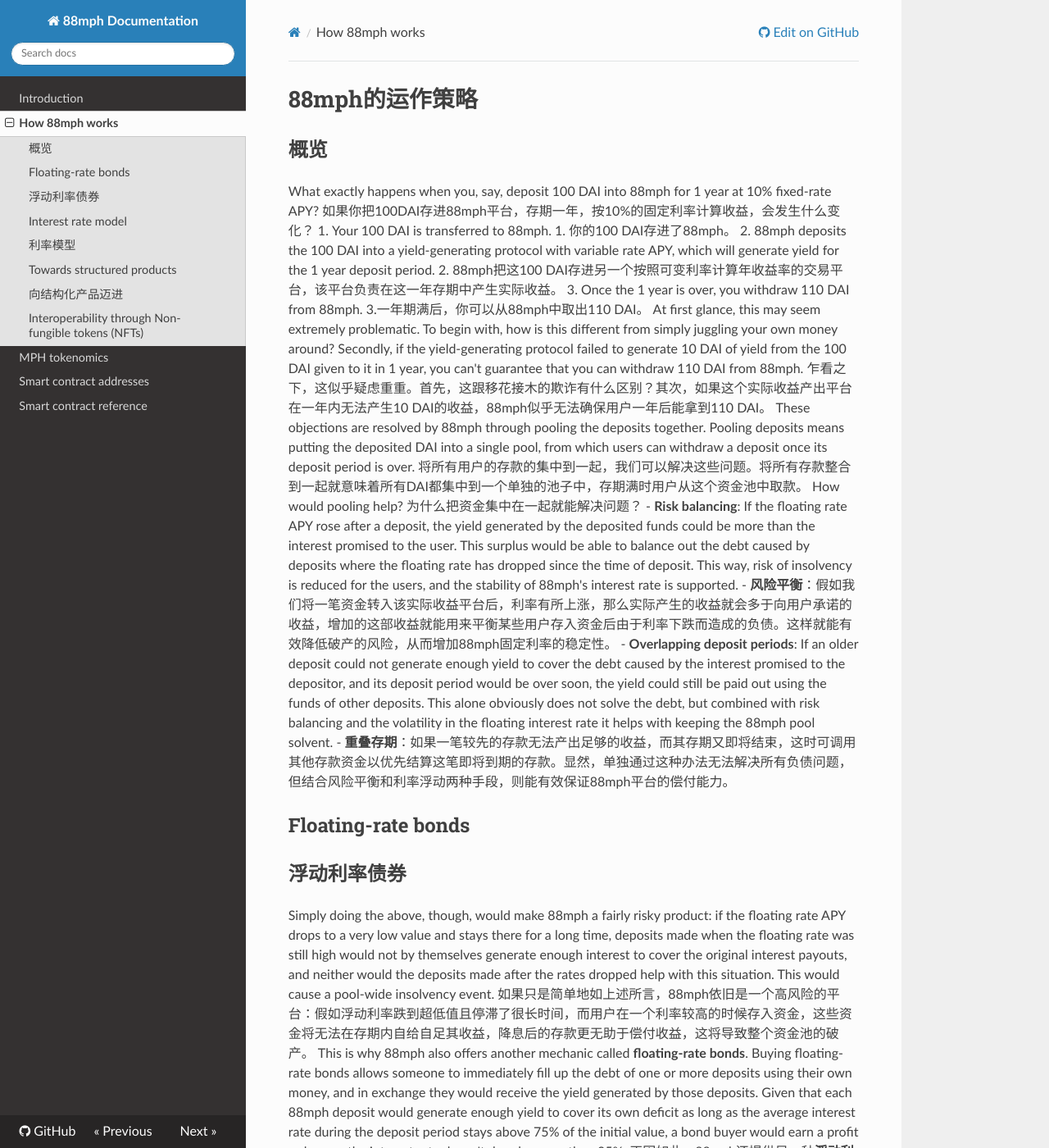
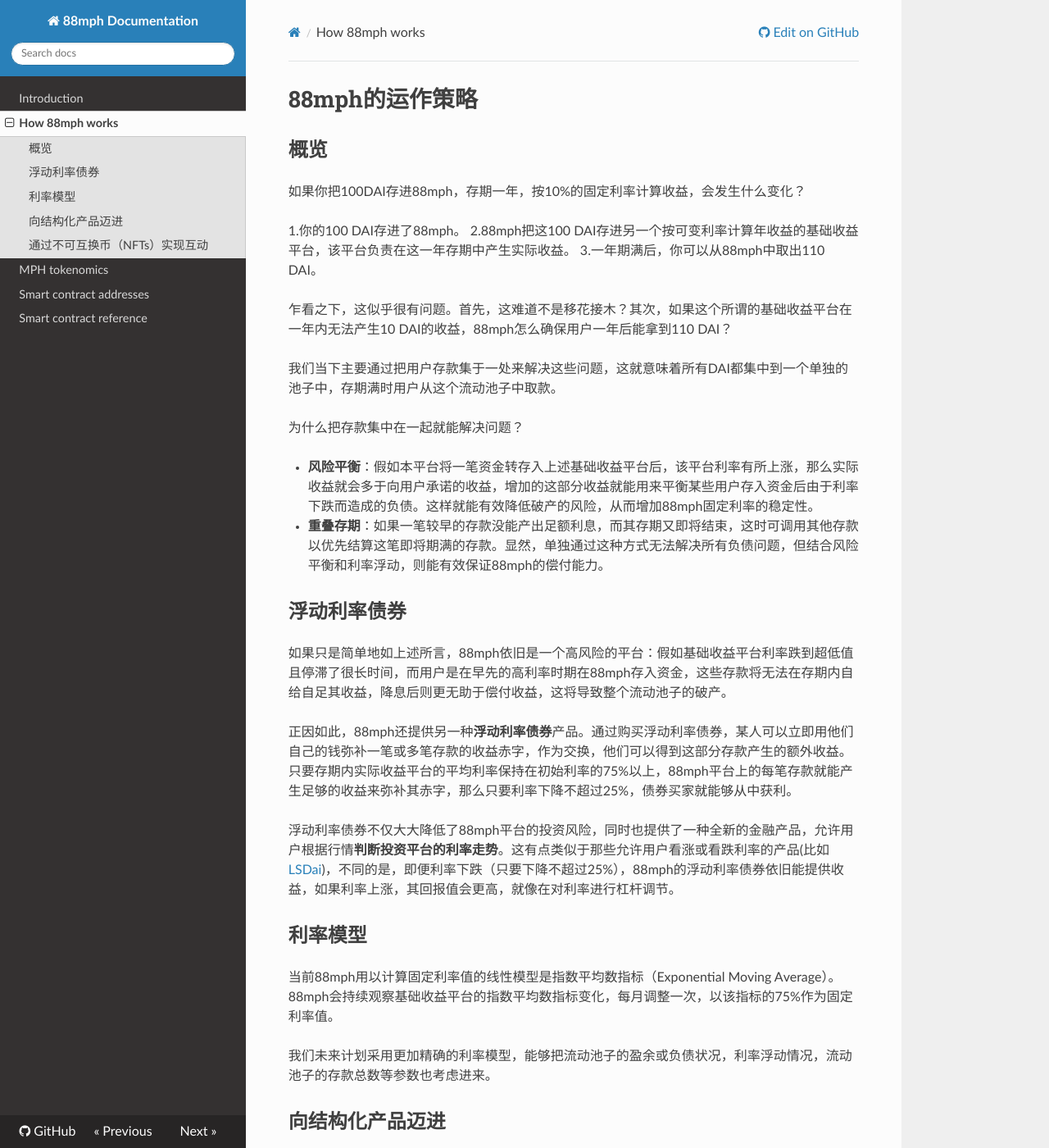
Before and after one commit to 88mphapp/docs, an MkDocs documentation site: the page built from docs/howitworks.md, in a window 1280 px wide and 1400 px high. Shown: the whole window at 82% size. Built offline with MkDocs 1.6.1, drawn with Linux system fonts in a browser that asks for light colours; nearby versions of some CDN libraries; some of the changed text lies outside the part shown.

Commit message:
Update howitworks.md

```diff
--- a/docs/howitworks.md
+++ b/docs/howitworks.md
@@ -1,54 +1,50 @@
 # 88mph的运作策略
+
 ## 概览
-What exactly happens when you, say, deposit 100 DAI into 88mph for 1 year at 10% fixed-rate APY?
-如果你把100DAI存进88mph平台，存期一年，按10%的固定利率计算收益，会发生什么变化？
-1. Your 100 DAI is transferred to 88mph.
-1. 你的100 DAI存进了88mph。
-2. 88mph deposits the 100 DAI into a yield-generating protocol with variable rate APY, which will generate yield for the 1 year deposit period.
-2. 88mph把这100 DAI存进另一个按照可变利率计算年收益率的交易平台，该平台负责在这一年存期中产生实际收益。
-3. Once the 1 year is over, you withdraw 110 DAI from 88mph.
+
+如果你把100DAI存进88mph，存期一年，按10%的固定利率计算收益，会发生什么变化？
+
+1.你的100 DAI存进了88mph。
+2.88mph把这100 DAI存进另一个按可变利率计算年收益的基础收益平台，该平台负责在这一年存期中产生实际收益。
 3.一年期满后，你可以从88mph中取出110 DAI。
-At first glance, this may seem extremely problematic. To begin with, how is this different from simply juggling your own money around? Secondly, if the yield-generating protocol failed to generate 10 DAI of yield from the 100 DAI given to it in 1 year, you can't guarantee that you can withdraw 110 DAI from 88mph.
-乍看之下，这似乎疑虑重重。首先，这跟移花接木的欺诈有什么区别？其次，如果这个实际收益产出平台在一年内无法产生10 DAI的收益，88mph似乎无法确保用户一年后能拿到110 DAI。
-These objections are resolved by 88mph through pooling the deposits together. Pooling deposits means putting the deposited DAI into a single pool, from which users can withdraw a deposit once its deposit period is over.
-将所有用户的存款的集中到一起，我们可以解决这些问题。将所有存款整合到一起就意味着所有DAI都集中到一个单独的池子中，存期满时用户从这个资金池中取款。
-How would pooling help?
-为什么把资金集中在一起就能解决问题？
-- **Risk balancing**: If the floating rate APY rose after a deposit, the yield generated by the deposited funds could be more than the interest promised to the user. This surplus would be able to balance out the debt caused by deposits where the floating rate has dropped since the time of deposit. This way, risk of insolvency is reduced for the users, and the stability of 88mph's interest rate is supported.
-- **风险平衡**：假如我们将一笔资金转入该实际收益平台后，利率有所上涨，那么实际产生的收益就会多于向用户承诺的收益，增加的这部收益就能用来平衡某些用户存入资金后由于利率下跌而造成的负债。这样就能有效降低破产的风险，从而增加88mph固定利率的稳定性。
-- **Overlapping deposit periods**: If an older deposit could not generate enough yield to cover the debt caused by the interest promised to the depositor, and its deposit period would be over soon, the yield could still be paid out using the funds of other deposits. This alone obviously does not solve the debt, but combined with risk balancing and the volatility in the floating interest rate it helps with keeping the 88mph pool solvent.
-- **重叠存期**：如果一笔较先的存款无法产出足够的收益，而其存期又即将结束，这时可调用其他存款资金以优先结算这笔即将到期的存款。显然，单独通过这种办法无法解决所有负债问题，但结合风险平衡和利率浮动两种手段，则能有效保证88mph平台的偿付能力。
-## Floating-rate bonds
+
+乍看之下，这似乎很有问题。首先，这难道不是移花接木？其次，如果这个所谓的基础收益平台在一年内无法产生10 DAI的收益，88mph怎么确保用户一年后能拿到110 DAI？
+
+我们当下主要通过把用户存款集于一处来解决这些问题，这就意味着所有DAI都集中到一个单独的池子中，存期满时用户从这个流动池子中取款。
+
+为什么把存款集中在一起就能解决问题？
+
+- **风险平衡**：假如本平台将一笔资金转存入上述基础收益平台后，该平台利率有所上涨，那么实际收益就会多于向用户承诺的收益，增加的这部分收益就能用来平衡某些用户存入资金后由于利率下跌而造成的负债。这样就能有效降低破产的风险，从而增加88mph固定利率的稳定性。
+- **重叠存期**：如果一笔较早的存款没能产出足额利息，而其存期又即将结束，这时可调用其他存款以优先结算这笔即将期满的存款。显然，单独通过这种方式无法解决所有负债问题，但结合风险平衡和利率浮动，则能有效保证88mph的偿付能力。
+
 ## 浮动利率债券
-Simply doing the above, though, would make 88mph a fairly risky product: if the floating rate APY drops to a very low value and stays there for a long time, deposits made when the floating rate was still high would not by themselves generate enough interest to cover the original interest payouts, and neither would the deposits made after the rates dropped help with this situation. This would cause a pool-wide insolvency event.
-如果只是简单地如上述所言，88mph依旧是一个高风险的平台：假如浮动利率跌到超低值且停滞了很长时间，而用户在一个利率较高的时候存入资金，这些资金将无法在存期内自给自足其收益，降息后的存款更无助于偿付收益，这将导致整个资金池的破产。
-This is why 88mph also offers another mechanic called **floating-rate bonds**. Buying floating-rate bonds allows someone to immediately fill up the debt of one or more deposits using their own money, and in exchange they would receive the yield generated by those deposits. Given that each 88mph deposit would generate enough yield to cover its own deficit as long as the average interest rate during the deposit period stays above 75% of the initial value, a bond buyer would earn a profit as long as the interest rate doesn't drop by more than 25%.
-正因如此，88mph还提供另一种**浮动利率债券**机制。通过购买浮动利率债券，某人可以立即用他们自己的钱弥补一笔或多笔存款的收益赤字，作为交换，他们可以得到这部分存款产生的额外收益。只要存期内平均利率保持在初始利率的75%以上，88mph平台上的每笔存款就能产生足够的收益来弥补其赤字，那么只要利率下降不超过25%，债券买家就能够获得利润。
-Not only do floating-rate bonds significantly reduces the risk of depositing into 88mph, it also provides a brand new financial product that allows users to **long the interest rates of lending protocols**. It's similar to some other products that allows people to long and short interest rates ([LSDai](https://lsdai.market/)), except 88mph's floating-rate bonds provides a profit even if the interest rate drops (as long as it doesn't drop by more than 25%), and provides even more profits if the interest rate rises. It's like leverage-longing the interest rate!
-浮动利率债券不仅大大降低了88mph平台的投资风险，同时也提供了一种全新的金融产品，允许用户根据行情**判断投资平台的利率走势**。这有点类似于那些允许用户看涨或看跌利率的平台([LSDai](https://lsdai.market/))，不同的是，即便利率下跌（只要下降不超过25%），88mph的浮动利率债券依旧能提供回报，如果利率上涨，其回报值会更高。这就像是对利率进行杠杆调节。
-## Interest rate model
+
+如果只是简单地如上述所言，88mph依旧是一个高风险的平台：假如基础收益平台利率跌到超低值且停滞了很长时间，而用户是在早先的高利率时期在88mph存入资金，这些存款将无法在存期内自给自足其收益，降息后则更无助于偿付收益，这将导致整个流动池子的破产。
+
+正因如此，88mph还提供另一种**浮动利率债券**产品。通过购买浮动利率债券，某人可以立即用他们自己的钱弥补一笔或多笔存款的收益赤字，作为交换，他们可以得到这部分存款产生的额外收益。只要存期内实际收益平台的平均利率保持在初始利率的75%以上，88mph平台上的每笔存款就能产生足够的收益来弥补其赤字，那么只要利率下降不超过25%，债券买家就能够从中获利。
+
+浮动利率债券不仅大大降低了88mph平台的投资风险，同时也提供了一种全新的金融产品，允许用户根据行情**判断投资平台的利率走势**。这有点类似于那些允许用户看涨或看跌利率的产品(比如[LSDai](https://lsdai.market/))，不同的是，即便利率下跌（只要下降不超过25%），88mph的浮动利率债券依旧能提供收益，如果利率上涨，其回报值会更高，就像在对利率进行杠杆调节。
+
 ## 利率模型
-At the moment, 88mph uses a linear model for determining the fixed interest rate offered to depositors. 88mph keeps track of the Exponential Moving Average (EMA) of the underlying yield protocol's APY over roughly a monthly window, and offers 75% of the EMA as the fixed rate.
-当前88mph平台用以决定固定利率值的线性模型是指数平均数指标（Exponential Moving Average）。平台会跟踪观察基础收益平台的指数平均数指标大约一个月的变化情况，以该指标的75%作为固定利率值。
-We have plans to implement more sophisticated interest rate models in the future that take into account paramters such as the pool surplus/debt, floating-rate volatility, pool total deposit, and so on.
-我们未来计划采用更加精确成熟的利率模型，能够把池盈余/负债状况，浮动利率波动情况，池资金总量等参数也考虑进来。
-## Towards structured products
+
+当前88mph用以计算固定利率值的线性模型是指数平均数指标（Exponential Moving Average）。88mph会持续观察基础收益平台的指数平均数指标变化，每月调整一次，以该指标的75%作为固定利率值。
+
+我们未来计划采用更加精确的利率模型，能够把流动池子的盈余或负债状况，利率浮动情况，流动池子的存款总数等参数也考虑进来。
+
 ## 向结构化产品迈进
-The first line of products offered by 88mph could allow us or another protocol to build structured products on top of our first layer, **guaranteeing the capital** or a significant portion of such to maturity.
-88mph平台的首支产品线允许我们或其他平台在我们的基础上搭建结构化产品网络，**保证资金总量**，对于我们的产品走向成熟来说是很关键的部分。
-We could imagine a mechanism that gives rise to this structure by the combination of a fixed income instrument and the use of derivatives, in this case in particular, an option (eg [hegic.co](https://www.hegic.co)).
-我们可以想象这样一种机制：固定利率收益产品和衍生产品组合共同搭建起这个结构网，在这种情况下，这尤其是一种选择(eg [hegic.co](https://www.hegic.co)).。
-As far as we know, there is nothing like that in DeFi, so it could be a new market segment to explore after stabilizing our first layer of products.
-据我们所知，当下DeFi市场还没有出现这种产品组合，因此这种组合有望占据新的市场份额，在稳定我们首支产品线之后继续探索。
-## Interoperability through Non-fungible tokens (NFTs)
-通过NFTs实现协同工作
-88mph represents deposits and bonds using ERC-721 standard non-fungible tokens. This means that users can transfer them between accounts, buy or sell them on exchanges, put wrappers around them to add more features, and more! The limit is your imagination.
-88mph的资金和债券使用ERC-721标准的NFTs，这意味着用户能够直接使用其转账或者进行买卖交易，或者增加更多产品特性包装成其他代币，一切皆有可能！
-Some possible use cases:
-一些可实现的玩法：
-- Deposited a lot of money into 88mph, but suddenly need cash? And you still want your deposit to generate profit? Well, you can take out a loan on lending platforms like [RocketNFT](https://medium.com/@AlexMasmej/introducing-rocket-get-a-loan-against-your-nfts-f67b1b5738f0) using your deposit NFT as collateral, and pay it back once you withdraw your deposit. Magic!
-- 如果你已经把一大笔钱存入88mph平台，但是突然急用现金，而且你还想你的存款继续产生收益？可以，你可以在第三方借贷平台（如[RocketNFT](https://medium.com/@AlexMasmej/introducing-rocket-get-a-loan-against-your-nfts-f67b1b5738f0)）进行贷款，使用你存款的NFT作为抵押，在你期满取出存款时再还上这笔贷款。这个绝了！
-- You can wrap your bond NFT with an ERC20 token to sell it out fractionally.
+
+88mph的首支产品线允许我们或其他平台在本平台现有产品的基础上搭建结构化产品网络，这不仅有利于**保证流动池子内的存款总数**，也是产品孵化成熟的一个关键部分。
+
+我们可以想象：固定利率收益产品和衍生产品共同组合成这个结构网，就母亲而言，这是不错的搭配机制(比如[hegic.co](https://www.hegic.co)。
+
+据我们所知，当下DeFi市场还没有出现这种产品组合，因此这种组合有望占据新的市场份额，在稳定我们首支产品线之后大家可以继续探索新玩法。
+
+## 通过不可互换币（NFTs）实现互动
+
+88mph的资金和债券均使用基于ERC-721标准的NFTs作为凭证，也就是说，用户可以直接把NFT转给其他账户或者在交易所进行买卖，或者增加更多产品特性包装成其他代币，一切皆有可能。
+
+以下是一些可实现的玩法：
+
+- 如果你已经把一大笔钱存入88mph，但是突然急用现金，但你又不想提前取款终止收益？你可以使用你存款的NFT作为抵押，在第三方借贷平台（如[RocketNFT](https://medium.com/@AlexMasmej/introducing-rocket-get-a-loan-against-your-nfts-f67b1b5738f0)）贷款，在期满取出存款时再还上这笔贷款（美滋滋~）。
 - 你可以用ERC20代币包装你所持债券的NFT，再分散卖出去。
-- Or simply attach a creation of your favorite NFT-artist.
-- 或者只用你最喜欢的NFT艺术家作品作为你的令牌图案也很棒。
+- 即便只是用你最喜欢的NFT艺术家作品作为你的NFT形象，也是很棒很日常的玩法。
```
